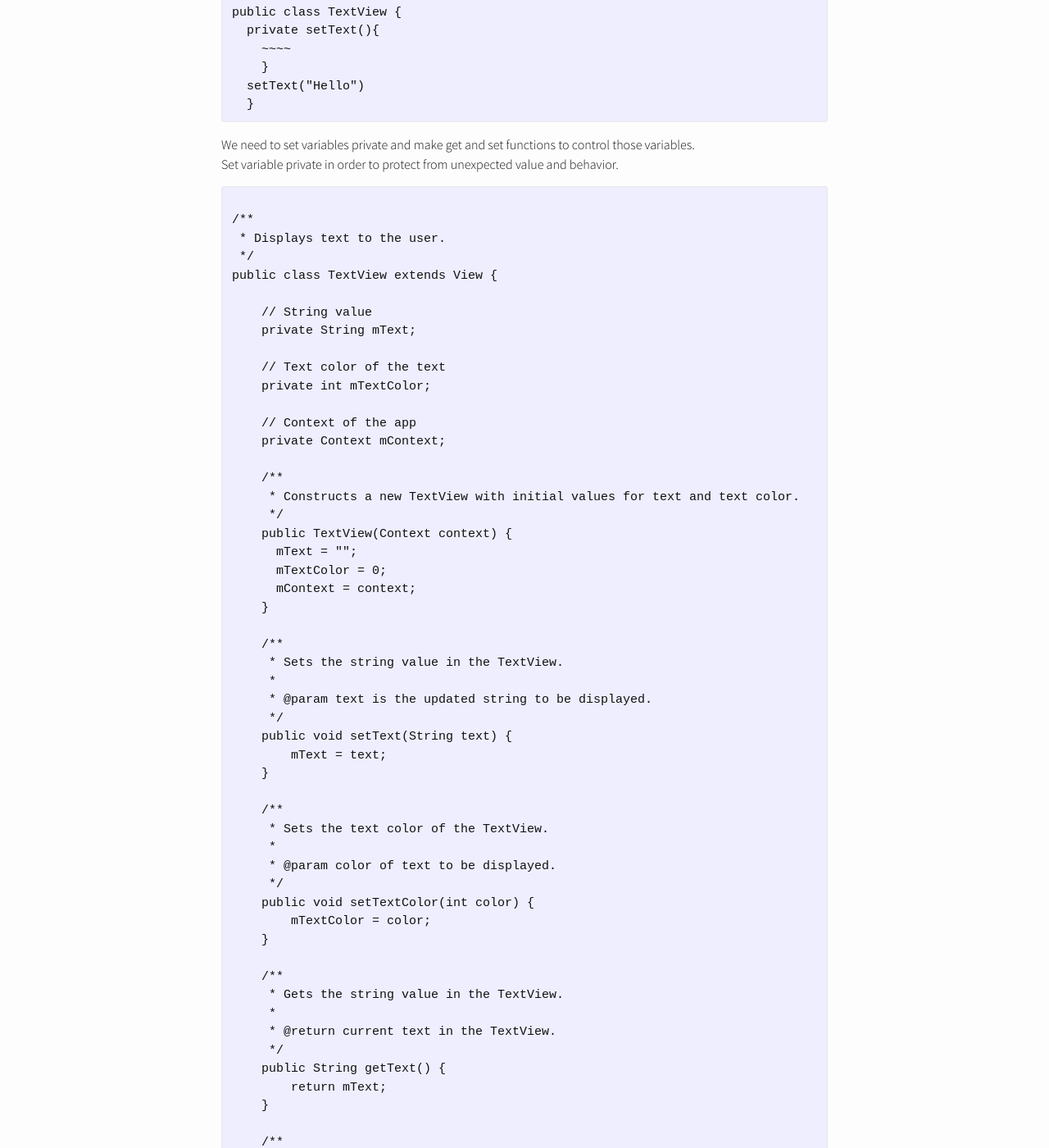
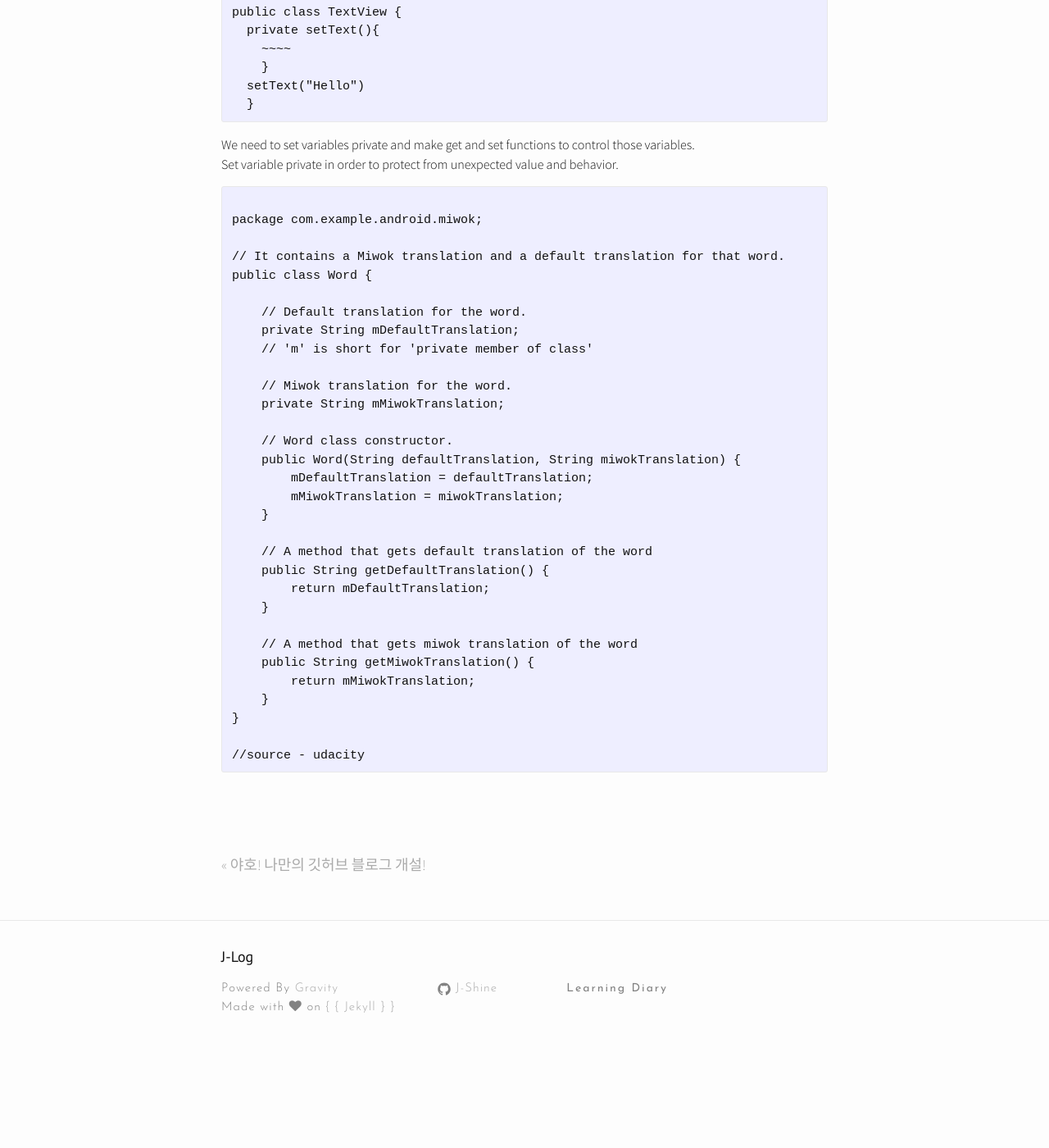
Before and after one commit to J-Shine/J-Shine.github.io, a Jekyll site: the page built from _posts/2020-03-10-custom-class.markdown, in a window 1280 px wide and 1400 px high, scrolled down 869 px. Shown: the whole window at 82% size. Built offline with Jekyll 4.4.1, drawn with Linux system fonts in a browser that asks for light colours; nearby versions of some CDN libraries; comment, search, counter and statistics services are not loaded; after the commit the page ends 2169 px from its top, so only the background shows below that; some of the changed text lies outside the part shown.

Commit message:
Update 2020-03-10-custom-class.markdown

```diff
--- a/_posts/2020-03-10-custom-class.markdown
+++ b/_posts/2020-03-10-custom-class.markdown
@@ -29,64 +29,34 @@ public class TextView {
 We need to set variables private and make get and set functions to control those variables.
 Set variable private in order to protect from unexpected value and behavior.
 <pre><code>
-/**
- * Displays text to the user.
- */
-public class TextView extends View {
+package com.example.android.miwok;
 
-    // String value
-    private String mText;
+// It contains a Miwok translation and a default translation for that word.
+public class Word {
 
-    // Text color of the text
-    private int mTextColor;
+    // Default translation for the word.
+    private String mDefaultTranslation;
+    // 'm' is short for 'private member of class'
 
-    // Context of the app
-    private Context mContext;
+    // Miwok translation for the word.
+    private String mMiwokTranslation;
 
-    /**
-     * Constructs a new TextView with initial values for text and text color.
-     */
-    public TextView(Context context) {
-      mText = "";
-      mTextColor = 0;
-      mContext = context;
+    // Word class constructor.
+    public Word(String defaultTranslation, String miwokTranslation) {
+        mDefaultTranslation = defaultTranslation;
+        mMiwokTranslation = miwokTranslation;
     }
 
-    /**
-     * Sets the string value in the TextView.
-     *
-     * @param text is the updated string to be displayed.
-     */
-    public void setText(String text) {
-        mText = text;
+    // A method that gets default translation of the word
+    public String getDefaultTranslation() {
+        return mDefaultTranslation;
     }
 
-    /**
-     * Sets the text color of the TextView.
-     *
-     * @param color of text to be displayed.
-     */
-    public void setTextColor(int color) {
-        mTextColor = color;
-    }
-
-    /**
-     * Gets the string value in the TextView.
-     *
-     * @return current text in the TextView.
-     */
-    public String getText() {
-        return mText;
-    }
-
-    /**
-     * Gets the text color of the TextView.
-     *
-     * @return current text color.
-     */
-    public int getTextColor() {
-        return mTextColor;
+    // A method that gets miwok translation of the word
+    public String getMiwokTranslation() {
+        return mMiwokTranslation;
     }
 }
+
 //source - udacity
 </code></pre>
```
